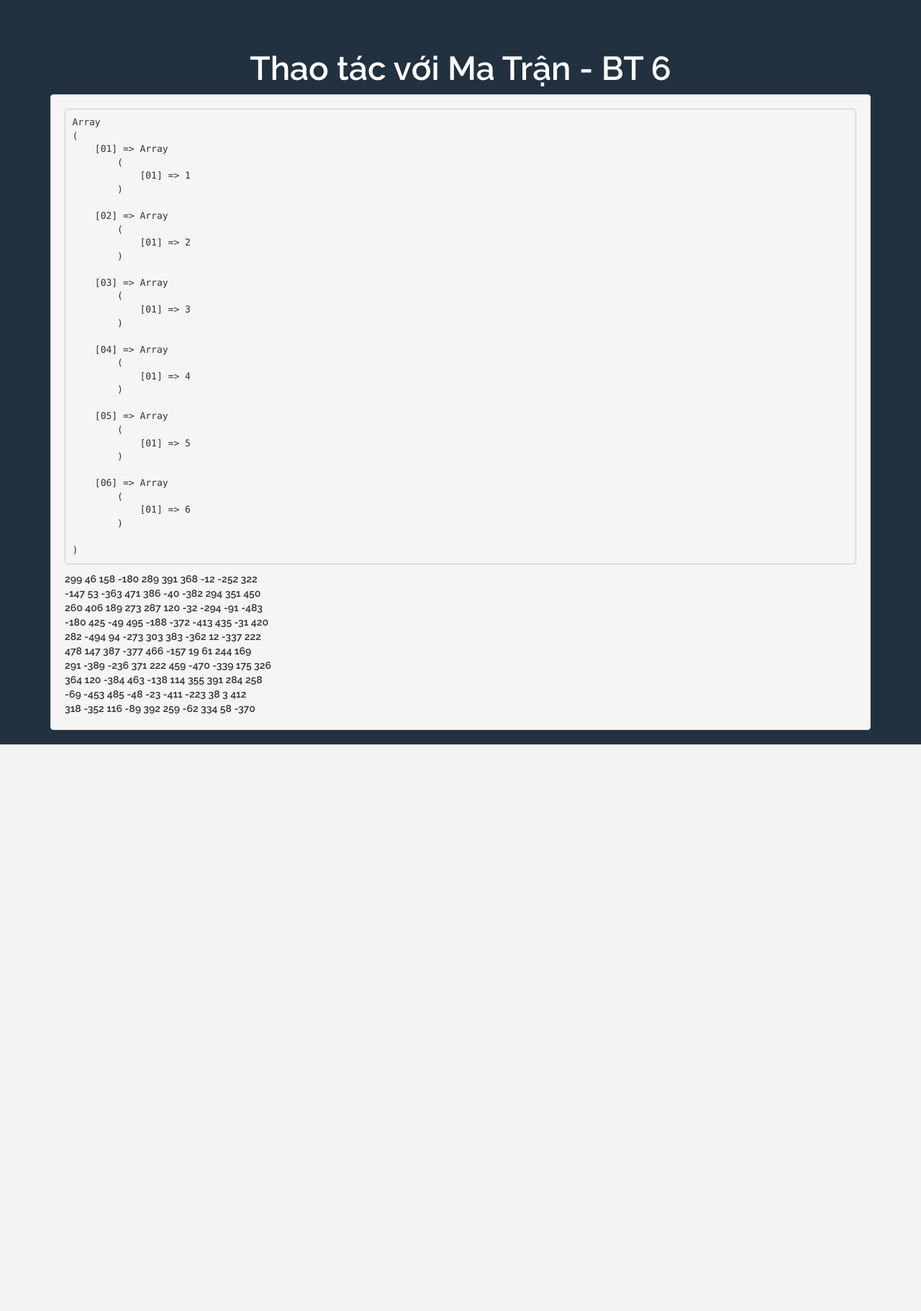
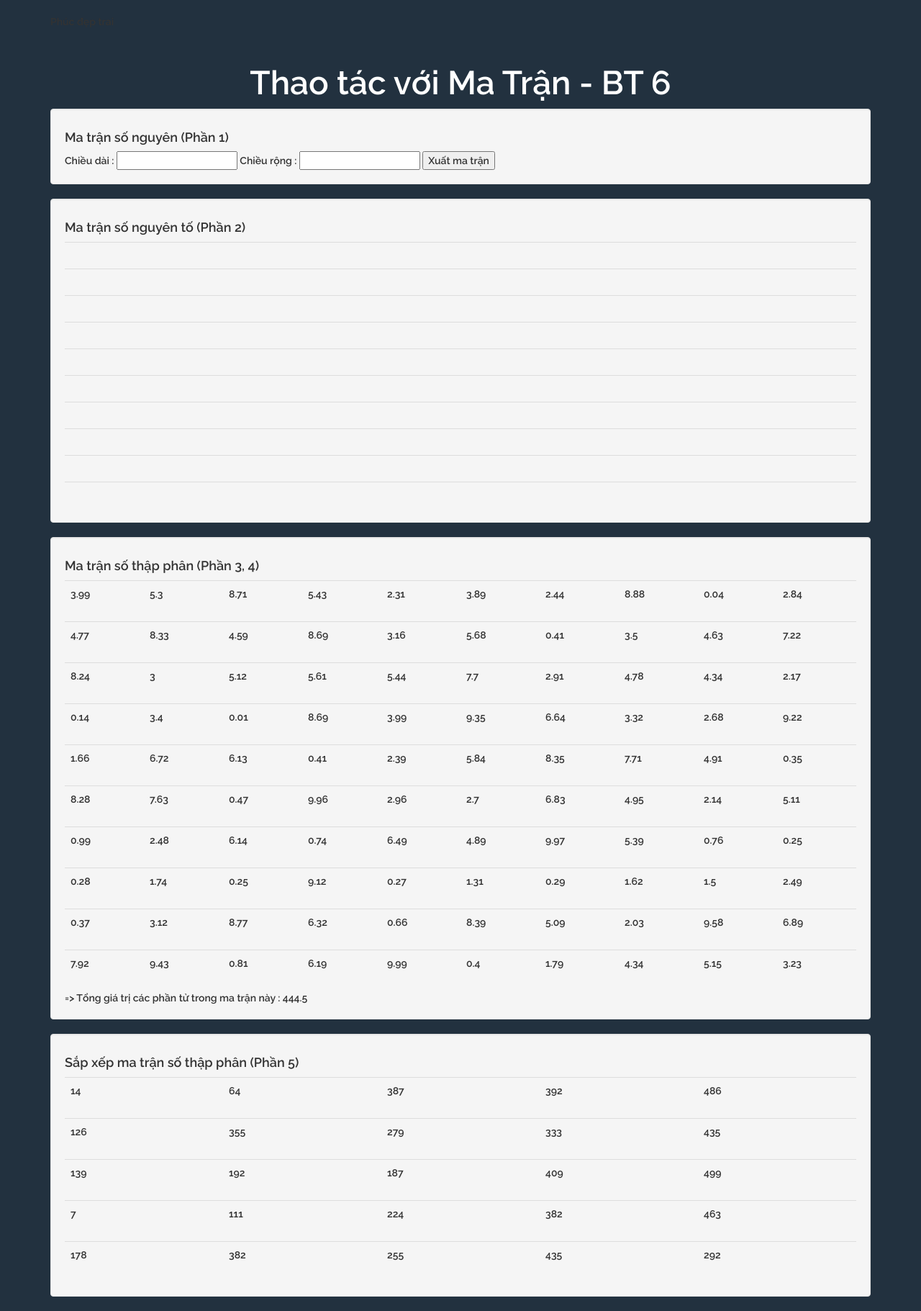
Before and after one commit to DeRossi/first_project, a PHP site: page /first_project/Lesson6/index.php in a window 1280 px wide. Shown: the part 52-1873 px from the top of the page at 72% size. Before the commit the page ends 1086 px from the top, so only its background shows below. Run offline with PHP 8.4, Linux system fonts and the light colour scheme; data that the repository does not hold is empty; some libraries are stand-ins or nearby versions.

Commit message:
commit algorithm matrix

```diff
--- a/Lesson6/index.php
+++ b/Lesson6/index.php
@@ -51,39 +51,89 @@
 	</nav>
 
 <div class="container">
+	<? include("../library/goifunction.php"); ?>
 	<h1 style="text-align:center">Thao tác với Ma Trận - BT 6</h1>
-	<?php
-		//$arr_1 = create_rand_matrix_array_songuyen();
-		$arr_1 = Array(
-			'01' => array("01"=>"1"),
-			'02' => array("01"=>"2"),
-			'03' => array("01"=>"3"),
-			'04' => array("01"=>"4"),
-			'05' => array("01"=>"5"),
-			'06' => array("01"=>"6"),
-		);
-	?>
-	<div class="well">
+
+	<div class="well"> <!-- Ma tran so nguyen -->
+		<h4>Ma trận số nguyên (Phần 1)</h4>
+		<form action="" method="post">
+			Chiều dài : <input type="text" name="txt_dai">
+			Chiều rộng : <input type="text" name="txt_rong">
+			<button type="submit" name="btnsubmit">Xuất ma trận</button>
+		</form>
 		<?
-		echo('<pre>');
-		print_r($arr_1);
-		echo('</pre>');
+		if(isset($_POST["btnsubmit"])){
+			$dai = $_POST["txt_dai"]; $rong = $_POST["txt_rong"];
+		for($i=0;$i< $rong; $i++){ ?>
+		<table class="table table-hover">
+			<tbody>
+				<tr>
+			<? for ($j=0; $j < $dai; $j++) {
+				$array = create_rand_matrix_array_songuyen($rong, $dai);
+				?>
+					<td style="width:60px"><? echo($array[$i][$j]); ?></td>
+				<? } ?>
+				</tr>
+			</tbody>
+		</table>
+			<? } } ?>
+	</div>
 
-		for($i=0;$i<10;$i++){
-			for ($j=0; $j < 10; $j++) {
-				$array[$i][$j] = 500-rand(0,1000);
-				echo "<tr>";
-				if($j == 9){
-					echo('<td style="width: 20px"> ' .$array[$i][$j]. ' </td><br>');
-				}else{
-					echo('<td style="width: 20px"> ' .$array[$i][$j]. ' </td>');
-				}
-				echo "</tr>";
-			}
-		}
+	<div class="well"> <!-- Ma tran so nguyen to -->
+	<h4>Ma trận số nguyên tố (Phần 2)</h4>
+		<?
+		for($i=0;$i<10;$i++){ ?>
+		<table class="table table-hover">
+			<tbody>
+				<tr>
+			<? for ($j=0; $j < 10; $j++) {
+				$array = create_rand_matrix_array_songuyento();
+				?>
+					<td style="width:60px"><? echo($array[$i][$j]); ?></td>
+				<? } ?>
+				</tr>
+			</tbody>
+		</table>
+			<? } ?>
+	</div>
 
+	<div class="well"> <!-- Ma tran so thap phan -->
+	<h4>Ma trận số thập phân (Phần 3, 4)</h4>
+		<?
+		for($i=0;$i<10;$i++){ ?>
+		<table class="table table-hover">
+			<tbody>
+				<tr>
+			<? for ($j=0; $j < 10; $j++) {
+				$array = create_rand_matrix_array_sothuc();
+				$array_total += $array[$i][$j];
+				?>
+					<td style="width:60px"><? echo($array[$i][$j]); ?></td>
+				<? } ?>
+				</tr>
+			</tbody>
+		</table>
+			<? } echo('=> Tổng giá trị các phần tử trong ma trận này : ' .$array_total); ?>
+	</div>
 
-		?>
+	<div class="well"> <!-- Sap xep Ma tran so thap phan -->
+	<h4>Sắp xếp ma trận số thập phân (Phần 5)</h4>
+		<?
+		for($i=0; $i<5; $i++){ ?>
+		<table class="table table-hover">
+			<tbody>
+				<tr>
+			<? for ($j=0; $j < 5; $j++) {
+				//$array = create_rand_sort_matrix_array_sothuc();
+				$array = bubblesort();
+
+				?>
+					<td style="width:60px"><? echo($array[$i][$j]); ?></td>
+				<? } ?>
+				</tr>
+			</tbody>
+		</table>
+			<? } ?>
 	</div>
 
 </div>
--- a/library/goifunction.php
+++ b/library/goifunction.php
@@ -339,13 +339,76 @@
 
 
 	// MATRIX
-	function create_rand_matrix_array_songuyen(){
-		for($i=0;$i<10;$i++){
-			for ($j=0; $j < 10; $j++) {
+	function create_rand_matrix_array_songuyen($rong, $dai){
+		for($i=0;$i< $rong;$i++){
+			for ($j=0; $j < $dai; $j++) {
 				$array[$i][$j] = 500-rand(0,1000);
 			}
 		}
 		return $array;
+	}
+
+	function create_rand_matrix_array_sothuc(){
+		for($i=0;$i<10;$i++){
+			for ($j=0; $j < 10; $j++) {
+				$array[$i][$j] = rand(0,1000)/100;
+			}
+		}
+		return $array;
+	}
+
+	function create_rand_sort_matrix_array_sothuc(){ // i : rộng - j : dài
+		//$array[$i][$j] = rand(0,1000)/100;
+		for($i=0; $i < 5; $i++){
+			for ($j=0; $j < 5; $j++) {
+				$array[$i][$j] = 500-rand(0,500);
+			}
+		}
+		return $array;
+	}
+
+	function bubblesort(){
+		$array = create_rand_sort_matrix_array_sothuc();
+		for ($k=0; $k < 5; $k++) {
+			for ($i=0; $i < (5-1); $i++) {
+				for ($j=(5-1); $j > $i; $j--) {
+					if($array[$k][$j] < $array[$k][$j-1]){
+						$tmp = $array[$k][$j];
+						$array[$k][$j] = $array[$k][$j-1];
+						$array[$k][$j-1] = $tmp;
+					}
+				}
+			}
+		}
+		return $array;
+	}
+
+	function create_rand_matrix_array_songuyento(){
+		for($i=0;$i<100;$i++){
+			for ($j=0; $j < 100; $j++) {
+				$array[$i][$j] = 500-rand(0,1000);
+				if(testsonguyento_2($array[$i][$j])){
+					$arr_songuyento[][] = 'hp';
+				}
+			}
+		}
+		return count($arr_songuyento);
+	}
+
+	function testsonguyento_2($no){
+		if($no == 2){
+			$no++;
+			return true;
+		}elseif($no == 1 || ($no % 2 == 0) || ($no < 0)){
+			return false;
+		}
+		for ($i=3; $i <= ceil(sqrt($no)) ; $i= $i+2) {
+			if($no % $i == 0 || ($no < 0)){
+				return false;
+			}
+		}
+		$no++;
+		return true;
 	}
 ?>
 
```
